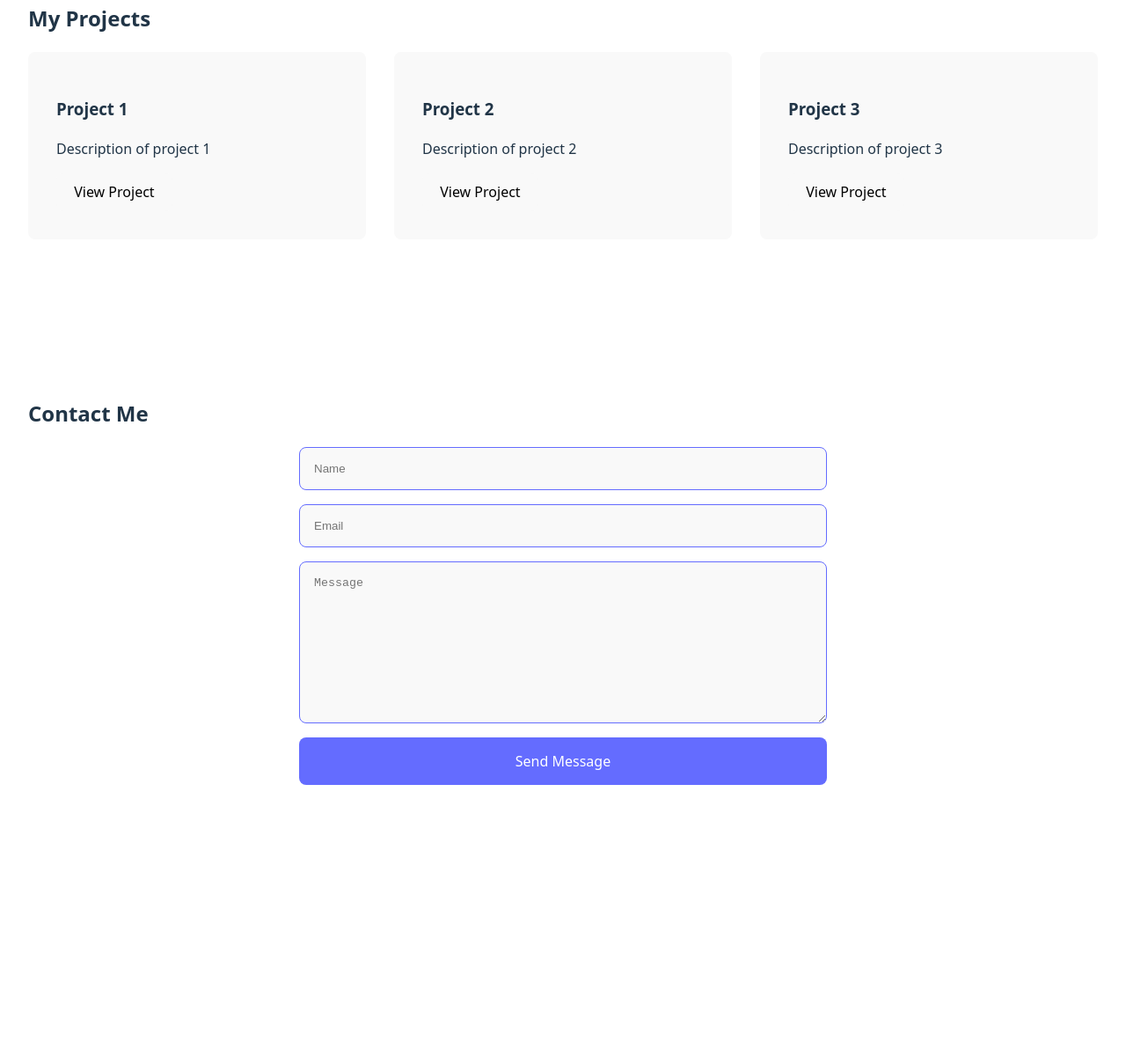
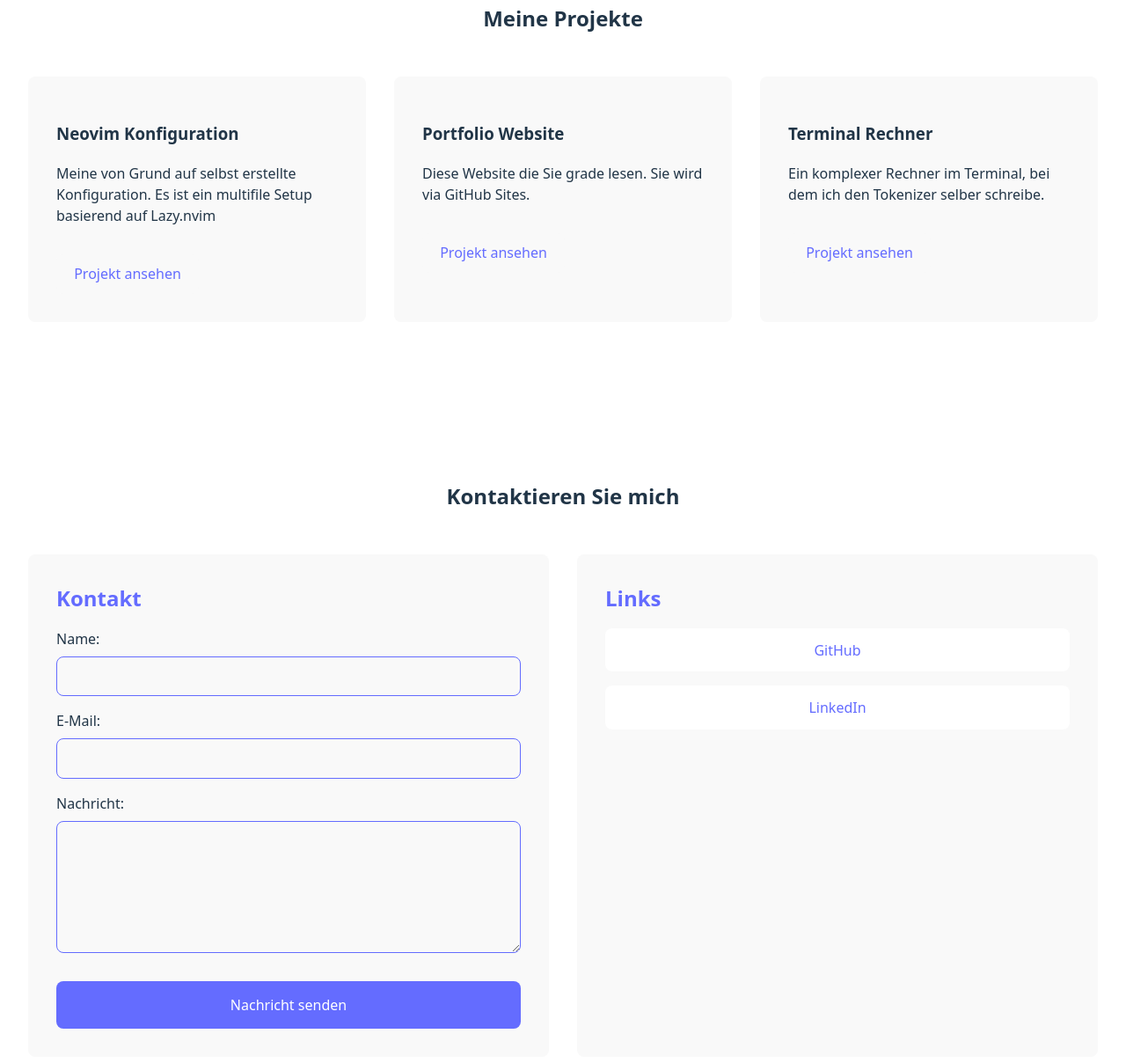
Before and after one commit to valentindibbern/mywebsite, a website built with Vite: page index.html in a window 1280 px wide. Shown: the part 1280-2488 px from the top of the page at 88% size. Before the commit the page ends 2252 px from the top, so only its background shows below. Built offline with nearby package versions, Linux system fonts and the light colour scheme.

Commit message:
MASSIVE CHANGES

```diff
--- a/index.html
+++ b/index.html
@@ -11,10 +11,10 @@
             <nav class="nav">
                 <div class="nav-brand">Portfolio</div>
                 <ul class="nav-menu">
-                    <li><a href="#home">Home</a></li>
-                    <li><a href="#about">About</a></li>
-                    <li><a href="#projects">Projects</a></li>
-                    <li><a href="#contact">Contact</a></li>
+                    <li><a href="#home">Start</a></li>
+                    <li><a href="#about">Über Mich</a></li>
+                    <li><a href="#projects">Projekte</a></li>
+                    <li><a href="#contact">Kontakt</a></li>
                 </ul>
             </nav>
         </header>
@@ -23,7 +23,7 @@
             <section id="home" class="hero">
                 <div class="hero-content">
                     <h1>Hallo, ich bin <span class="highlight">Valentin Dibbern</span></h1>
-                    <p class="hero-text">Applikations Entwickler</p>
+                    <p class="hero-text">Applikations Entwickler und Python Enthusiast</p>
                 </div>
             </section>
 
@@ -54,35 +54,65 @@
             </section>
 
             <section id="projects" class="projects">
-                <h2>My Projects</h2>
+                <h2>Meine Projekte</h2>
                 <div class="project-grid">
                     <div class="project-card">
-                        <h3>Project 1</h3>
-                        <p>Description of project 1</p>
-                        <button class="project-button">View Project</button>
+                        <h3>Neovim Konfiguration</h3>
+                        <p>
+                            Meine von Grund auf selbst erstellte Konfiguration. Es ist ein multifile Setup basierend
+                            auf Lazy.nvim
+                        </p>
+                        <a href="https://github.com/valentindibbern/neovimconfig" target="_blank" class="project-button">
+                            Projekt ansehen
+                        </a>
                     </div>
                     <div class="project-card">
-                        <h3>Project 2</h3>
-                        <p>Description of project 2</p>
-                        <button class="project-button">View Project</button>
+                        <h3>Portfolio Website</h3>
+                        <p>Diese Website die Sie grade lesen. Sie wird via GitHub Sites.</p>
+                        <a href="https://github.com/valentindibbern/mywebsite" target="_blank" class="project-button">
+                            Projekt ansehen</a>
                     </div>
                     <div class="project-card">
-                        <h3>Project 3</h3>
-                        <p>Description of project 3</p>
-                        <button class="project-button">View Project</button>
+                        <h3>Terminal Rechner</h3>
+                        <p>Ein komplexer Rechner im Terminal, bei dem ich den Tokenizer selber schreibe.</p>
+                        <a href="https://github.com/valentindibbern/cmdRechner" target="_blank" class="project-button">
+                            Projekt ansehen</a>
                     </div>
                 </div>
             </section>
 
             <section id="contact" class="contact">
-                <h2>Contact Me</h2>
-                <div class="contact-content">
-                    <form class="contact-form">
-                        <input type="text" placeholder="Name" required>
-                        <input type="email" placeholder="Email" required>
-                        <textarea placeholder="Message" required></textarea>
-                        <button type="submit" class="submit-button">Send Message</button>
-                    </form>
+                <h2>Kontaktieren Sie mich</h2>
+                <div class="contact-grid">
+                    <div class="contact-box">
+                        <h3>Kontakt</h3>
+                        <form class="contact-form">
+                            <div class="form-group">
+                                <label for="name">Name:</label>
+                                <input type="text" id="name" name="name" required>
+                            </div>
+
+                            <div class="form-group">
+                                <label for="email">E-Mail:</label>
+                                <input type="email" id="email" name="email" required>
+                            </div>
+
+                            <div class="form-group">
+                                <label for="message">Nachricht:</label>
+                                <textarea id="message" name="message" required></textarea>
+                            </div>
+
+                            <button type="submit" class="submit-button">Nachricht senden</button>
+                        </form>
+                    </div>
+
+                    <div class="links-box">
+                        <h3>Links</h3>
+                        <div class="links-list">
+                            <a href="https://github.com/valentindibbern" target="_blank">GitHub</a>
+                            <a href="https://www.linkedin.com/in/valentin-dibbern-0114a4371" target="_blank">LinkedIn</a>
+                        </div>
+                    </div>
                 </div>
             </section>
         </main>
--- a/src/style.css
+++ b/src/style.css
@@ -219,15 +219,51 @@ section {
     transform: translateY(-5px);
 }
 
-.contact-content {
-    max-width: 600px;
-    margin: 0 auto;
+.projects h2, .contact h2 {
+    text-align: center;
+    margin-bottom: 3rem;
 }
 
 .contact-form {
     display: flex;
     flex-direction: column;
-    gap: 1rem;
+    width: 100%;
+    padding-right: 0; /* Entfernt mögliches rechtes Padding */
+}
+
+.form-group {
+    display: flex;
+    flex-direction: column;
+    gap: 0.5rem;
+    margin-bottom: 1rem;
+    width: 100%; /* Stellt sicher, dass die Gruppe die volle Breite nutzt */
+}
+
+.form-group label {
+    text-align: left;
+    font-weight: 500;
+}
+
+.form-group input,
+.form-group textarea {
+    width: 100%;
+    padding: 0.8rem;
+    border-radius: 8px;
+    border: 1px solid var(--primary-color);
+    background-color: var(--card-background);
+    color: var(--text-color);
+    font-family: inherit;
+    box-sizing: border-box; /* Wichtig: Verhindert, dass Padding die Breite vergrößert */
+}
+
+.form-group textarea {
+    min-height: 150px;
+    resize: vertical;
+}
+
+.contact-content {
+    max-width: 600px;
+    margin: 0 auto;
 }
 
 input, textarea {
@@ -251,6 +287,10 @@ textarea {
     border-radius: 8px;
     cursor: pointer;
     transition: background-color 0.3s ease;
+}
+
+.submit-button {
+    margin-top: 1rem;
 }
 
 .submit-button:hover {
@@ -307,3 +347,81 @@ main {
         height: auto;
     }
 }
+.contact-grid {
+    display: grid;
+    grid-template-columns: 1fr 1fr;
+    gap: 2rem;
+    max-width: 1280px;
+    margin: 0 auto;
+}
+
+.contact-box, .links-box {
+    background-color: var(--card-background);
+    padding: 2rem;
+    border-radius: 8px;
+    height: 100%;
+    display: flex;
+    flex-direction: column;
+    box-sizing: border-box; /* Stellt einheitliches Box-Modell sicher */
+}
+
+.contact-box h3, .links-box h3 {
+    margin-top: 0;
+    font-size: 1.5rem;
+    margin-bottom: 1rem;
+    color: var(--primary-color);
+}
+
+.links-list {
+    display: flex;
+    flex-direction: column;
+    gap: 1rem;
+    width: 100%; /* Volle Breite nutzen */
+    padding: 0; /* Entfernt mögliches Standard-Padding */
+}
+
+.links-list a {
+    display: block; /* Block-Element für volle Breite */
+    width: 100%; /* Volle Breite nutzen */
+    padding: 0.8rem;
+    border-radius: 8px;
+    background-color: var(--background-color);
+    transition: background-color 0.3s ease;
+    text-align: center;
+    box-sizing: border-box; /* Konsistentes Box-Modell */
+}
+
+/* Anpassung für mobile Ansicht */
+@media (max-width: 768px) {
+    .contact-grid {
+        grid-template-columns: 1fr;
+    }
+
+    .contact-box, .links-box {
+        height: auto;
+    }
+}
+.contact-box {
+    padding: 2rem;
+    box-sizing: border-box; /* Stellt sicher, dass Padding nach innen geht */
+}
+.project-button {
+    display: inline-block;
+    border-radius: 8px;
+    border: 1px solid transparent;
+    padding: 0.6em 1.2em;
+    font-size: 1em;
+    font-weight: 500;
+    font-family: inherit;
+    background-color: var(--card-background);
+    cursor: pointer;
+    transition: border-color 0.25s, background-color 0.25s;
+    text-decoration: none;
+    margin-top: 1rem;
+}
+
+.project-button:hover {
+    border-color: var(--primary-color);
+    background-color: var(--primary-color);
+    color: white;
+}
```
